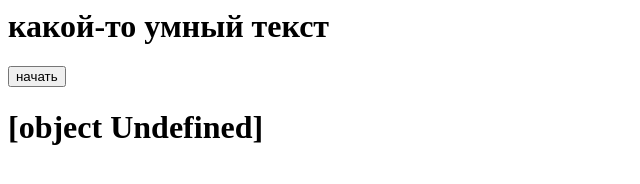
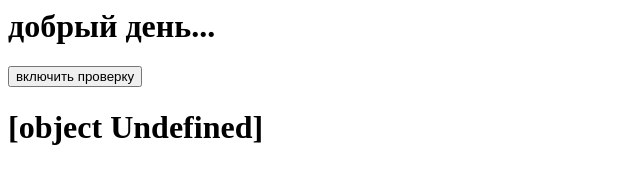
Before and after one commit to zaborch1k/pluuug, a browser extension: page main.html in a window 1280 px wide. Shown: the whole page, without its empty margins (0-640 px from the left). Drawn offline with Linux system fonts and the light colour scheme.

Commit message:
latest working vers

```diff
--- a/main.html
+++ b/main.html
@@ -4,9 +4,9 @@
   </head>
   <body>
 
-    <h1>какой-то умный текст</h1>
+    <h1>добрый день...</h1>
 
-    <button id="button">начать</button>
+    <button id="button">включить проверку</button>
 
     <h1 id="debug_txt">...</h1>
 
```
